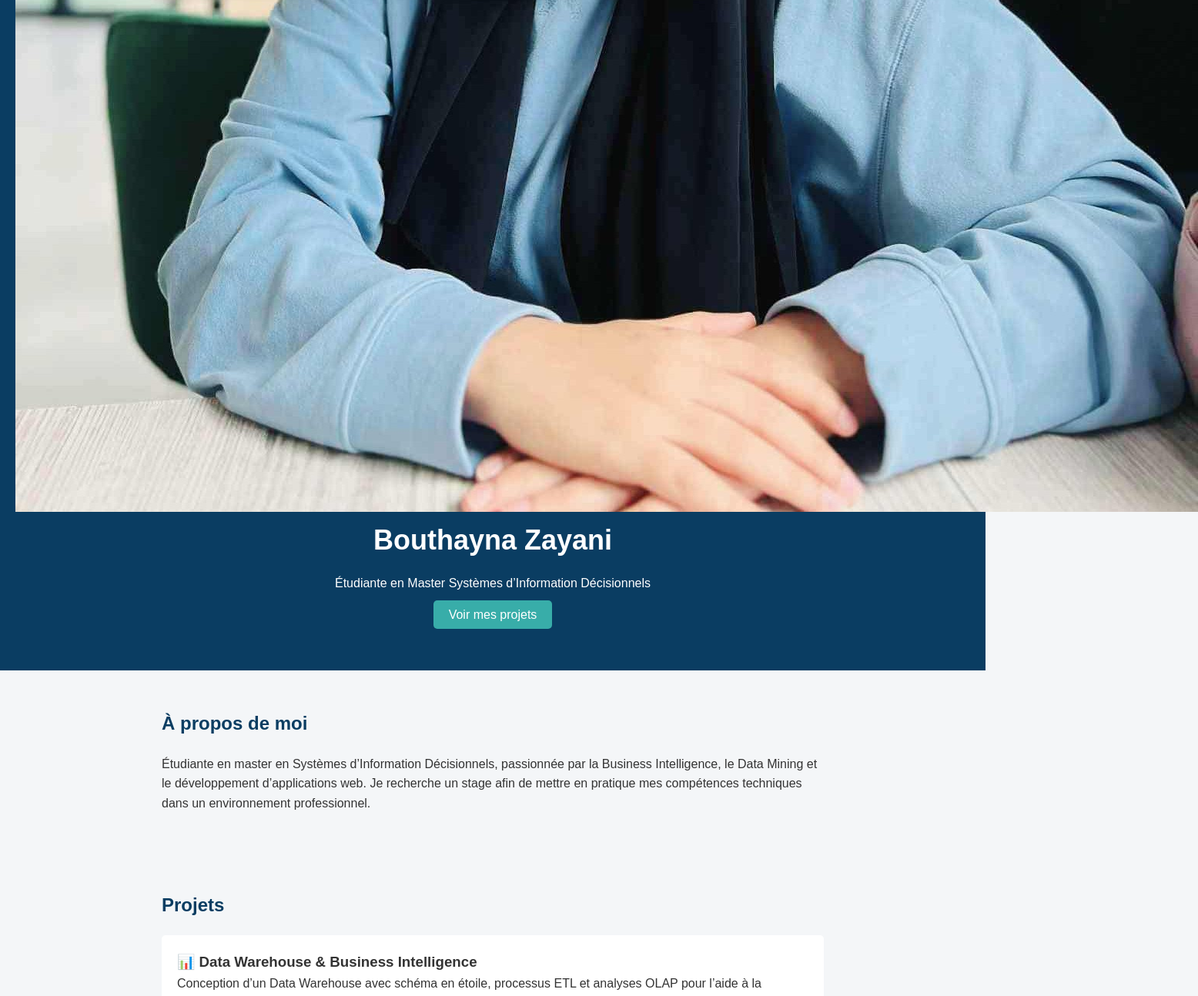
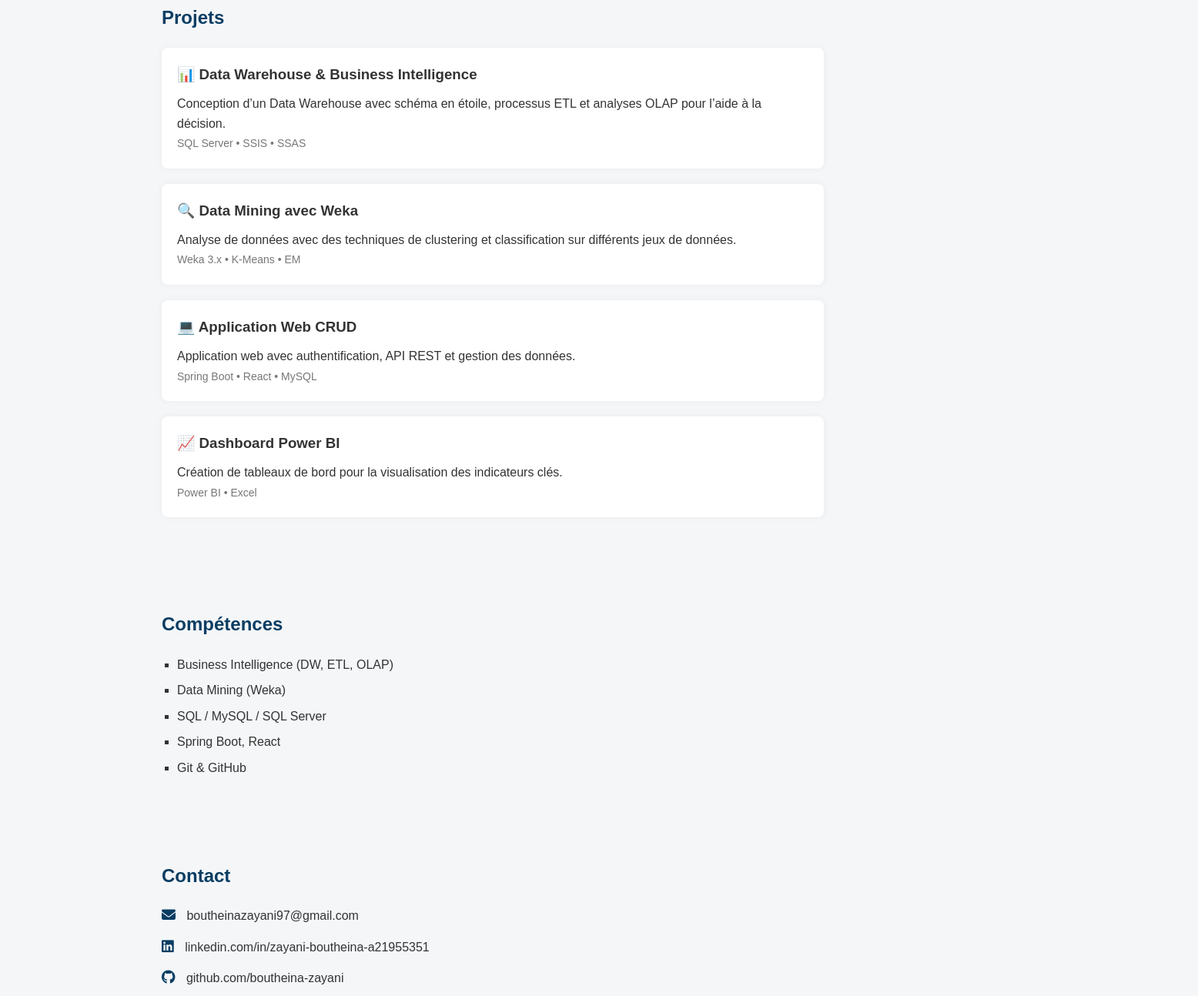
Before and after one commit to boutheina-zayani/portfolio, a plain HTML site: page index.html in a window 1280 px wide. Shown: the part 760-2054 px from the top of the page at 77% size, 1556 px wide, since content can reach past the window. Drawn offline with Linux system fonts and the light colour scheme.

Commit message:
Update style.css

```diff
--- a/style.css
+++ b/style.css
@@ -2,20 +2,30 @@
   margin: 0;
   padding: 0;
   box-sizing: border-box;
-  font-family: Arial, sans-serif;
+  font-family: Arial, Helvetica, sans-serif;
 }
 
 body {
-  background: #f4f6f8;
+  background-color: #f4f6f8;
   color: #333;
   line-height: 1.6;
 }
 
+/* HEADER */
 header {
   background: #0a3d62;
   color: white;
   text-align: center;
   padding: 60px 20px;
+}
+
+.profile-pic {
+  width: 150px;
+  height: 150px;
+  border-radius: 50%;
+  object-fit: cover;
+  border: 4px solid white;
+  margin-bottom: 20px;
 }
 
 header h1 {
@@ -24,32 +34,42 @@ header h1 {
 
 header p {
   margin: 15px 0;
+  font-size: 18px;
 }
 
 .btn {
+  display: inline-block;
+  margin-top: 15px;
   background: #38ada9;
   color: white;
-  padding: 10px 20px;
+  padding: 12px 25px;
   text-decoration: none;
   border-radius: 5px;
 }
 
+/* SECTIONS */
 section {
-  padding: 50px 20px;
   max-width: 900px;
   margin: auto;
+  padding: 50px 20px;
 }
 
 h2 {
+  color: #0a3d62;
   margin-bottom: 20px;
-  color: #0a3d62;
 }
 
+/* PROJECTS */
 .project {
   background: white;
   padding: 20px;
   margin-bottom: 20px;
-  border-radius: 5px;
+  border-radius: 8px;
+  box-shadow: 0 0 10px rgba(0,0,0,0.05);
+}
+
+.project h3 {
+  margin-bottom: 10px;
 }
 
 .project span {
@@ -57,14 +77,46 @@ h2 {
   color: #777;
 }
 
+/* SKILLS */
 ul {
   list-style: square;
   margin-left: 20px;
 }
 
+ul li {
+  margin-bottom: 8px;
+}
+
+/* CONTACT */
+#contact p {
+  margin-bottom: 10px;
+}
+
+/* FOOTER */
 footer {
+  background: #0a3d62;
+  color: white;
   text-align: center;
   padding: 20px;
-  background: #0a3d62;
-  color: white;
 }
+#contact i {
+  color: #0a3d62;
+  margin-right: 10px;
+  font-size: 18px;
+}
+
+#contact a {
+  color: #333;
+  text-decoration: none;
+  font-weight: 500;
+}
+
+#contact a:hover {
+  color: #38ada9;
+  text-decoration: underline;
+}
+
+#contact p {
+  margin-bottom: 15px;
+  font-size: 16px;
+}
```
